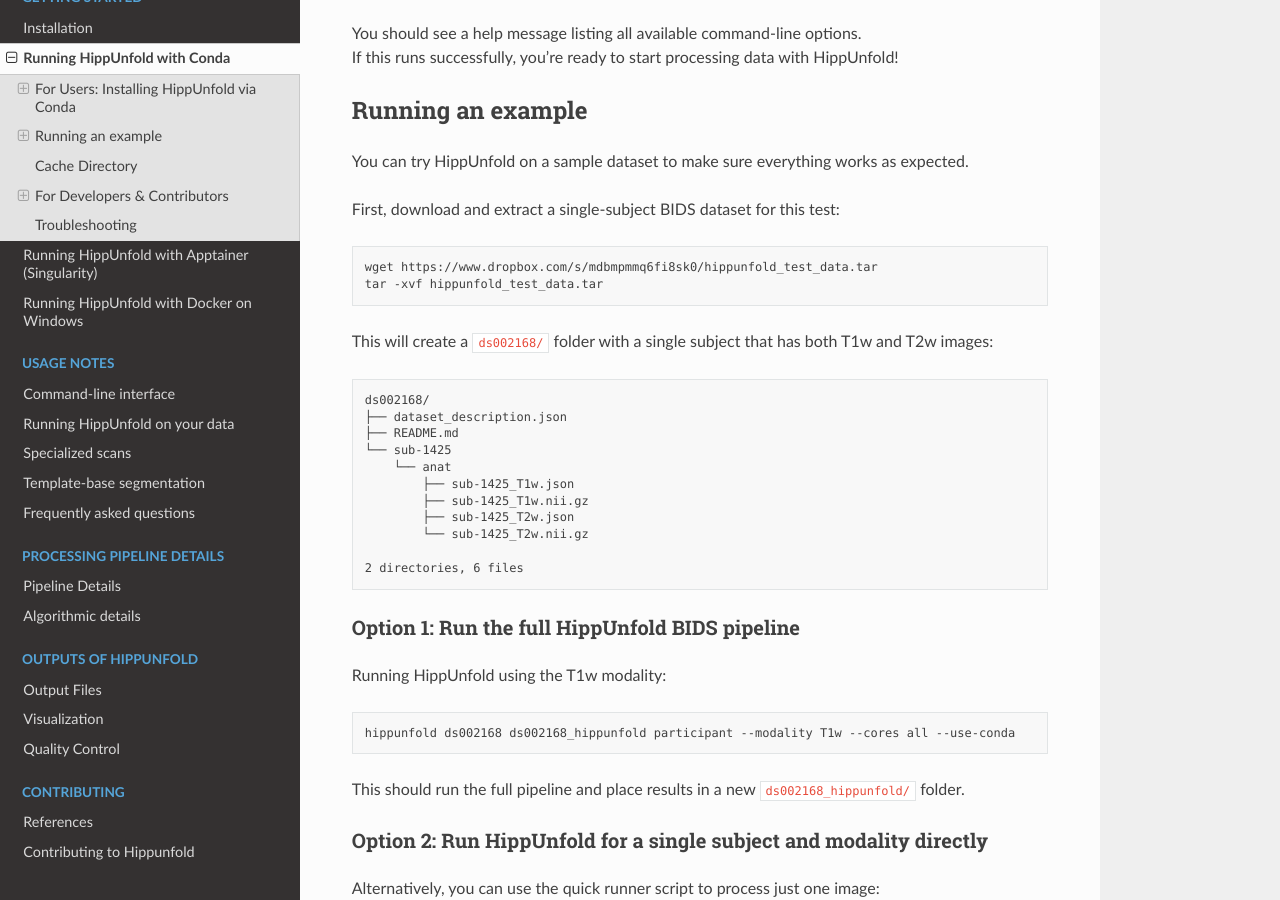
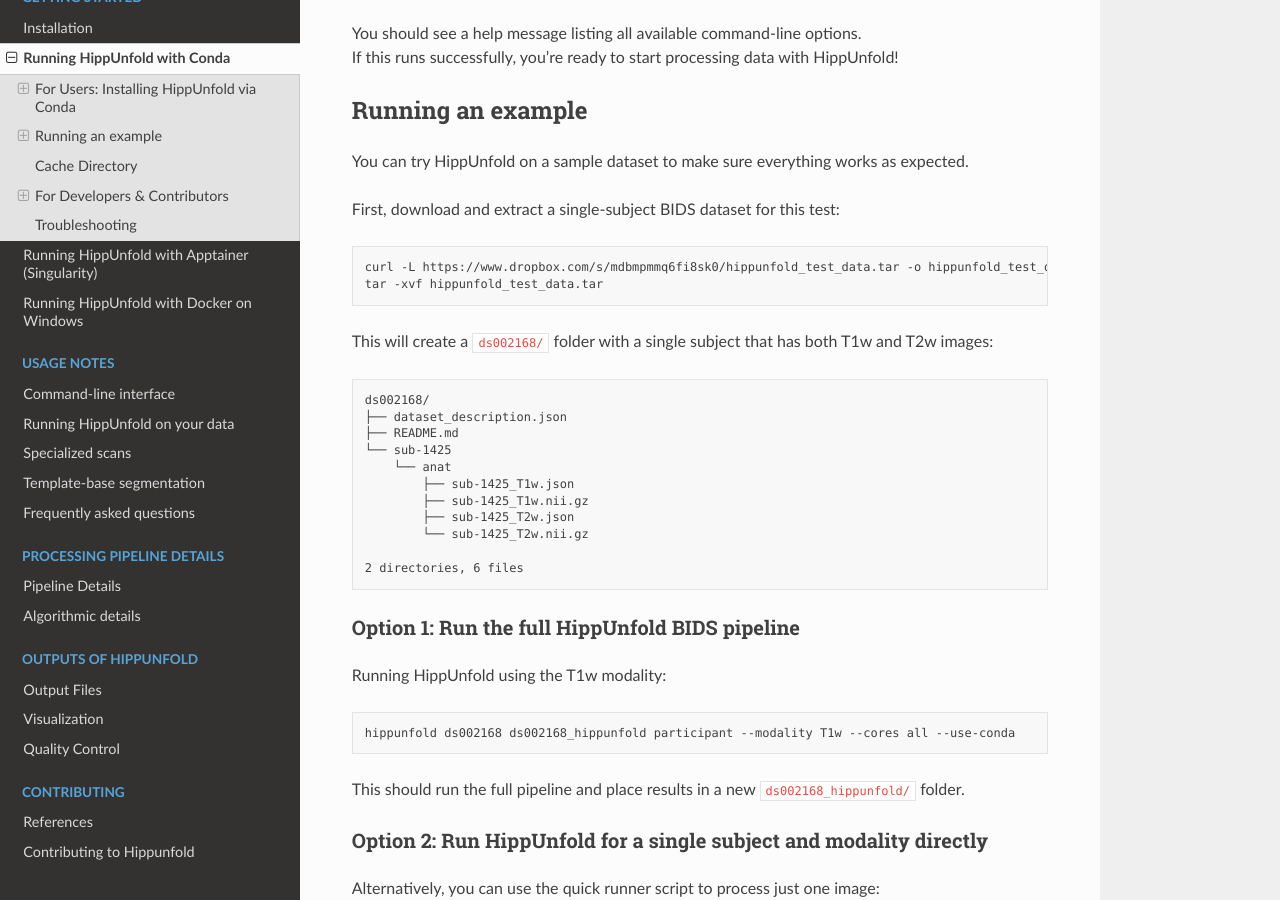
Before and after one commit to khanlab/hippunfold, a Sphinx documentation site: the page built from docs/getting_started/conda.md, in a window 1280 px wide and 900 px high, scrolled down 881 px. Built offline with Sphinx 7.4.7 and the Read the Docs theme 3.1.0, drawn with Linux system fonts in a browser that asks for light colours.

Commit message:
wget replaced by curl -L and -O (#466)
* wget replaced by curl -L and -O

* add curl conda env and fix syntax

* change -O to -o for correct syntax

---------

Co-authored-by: Jordan DeKraker <jordan.dekraker@mail.mcgill.ca>
Co-authored-by: Dhananjhay <dhananjhay03@gmail.com>

````diff
--- a/docs/getting_started/conda.md
+++ b/docs/getting_started/conda.md
@@ -44,7 +44,7 @@
 First, download and extract a single-subject BIDS dataset for this test:
 
 ```bash
-wget https://www.dropbox.com/s/mdbmpmmq6fi8sk0/hippunfold_test_data.tar
+curl -L https://www.dropbox.com/s/mdbmpmmq6fi8sk0/hippunfold_test_data.tar -o hippunfold_test_data.tar
 tar -xvf hippunfold_test_data.tar
 ```
 
````
Also changed, not shown: 3 other files.
